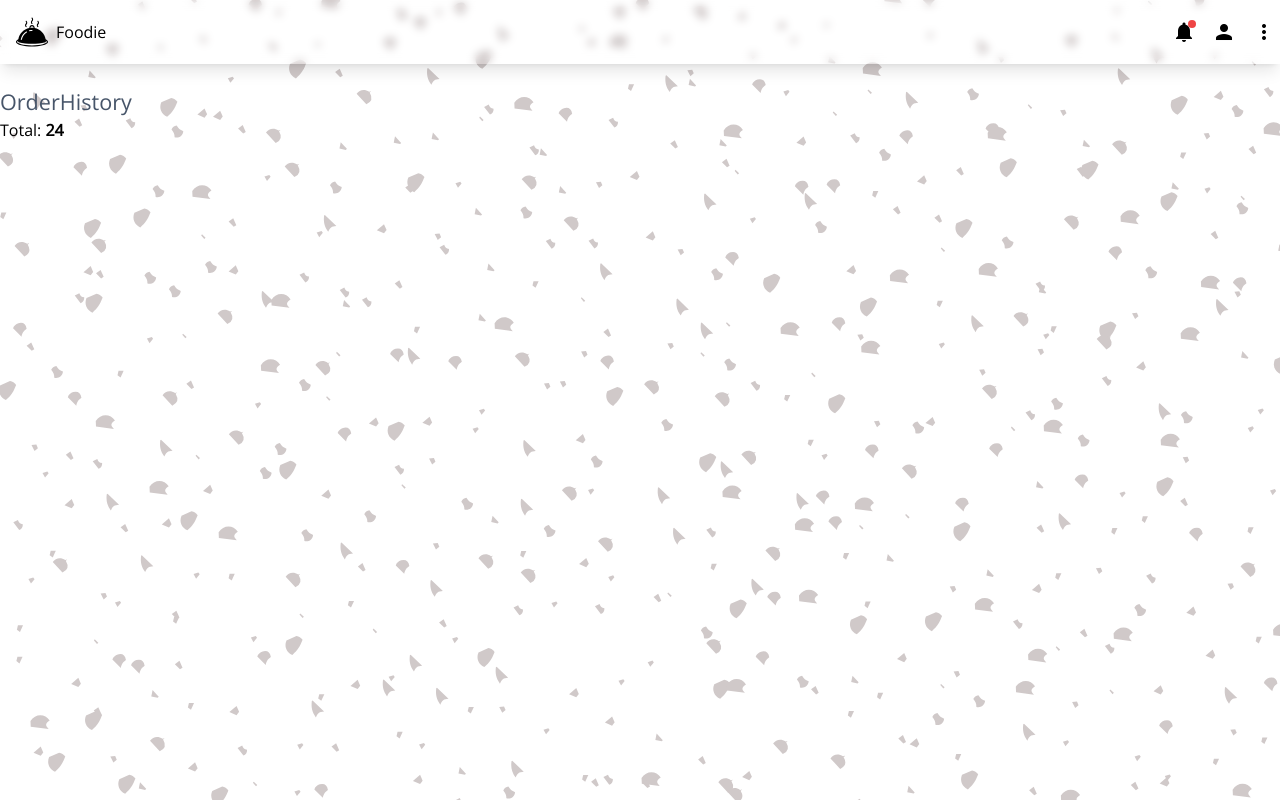
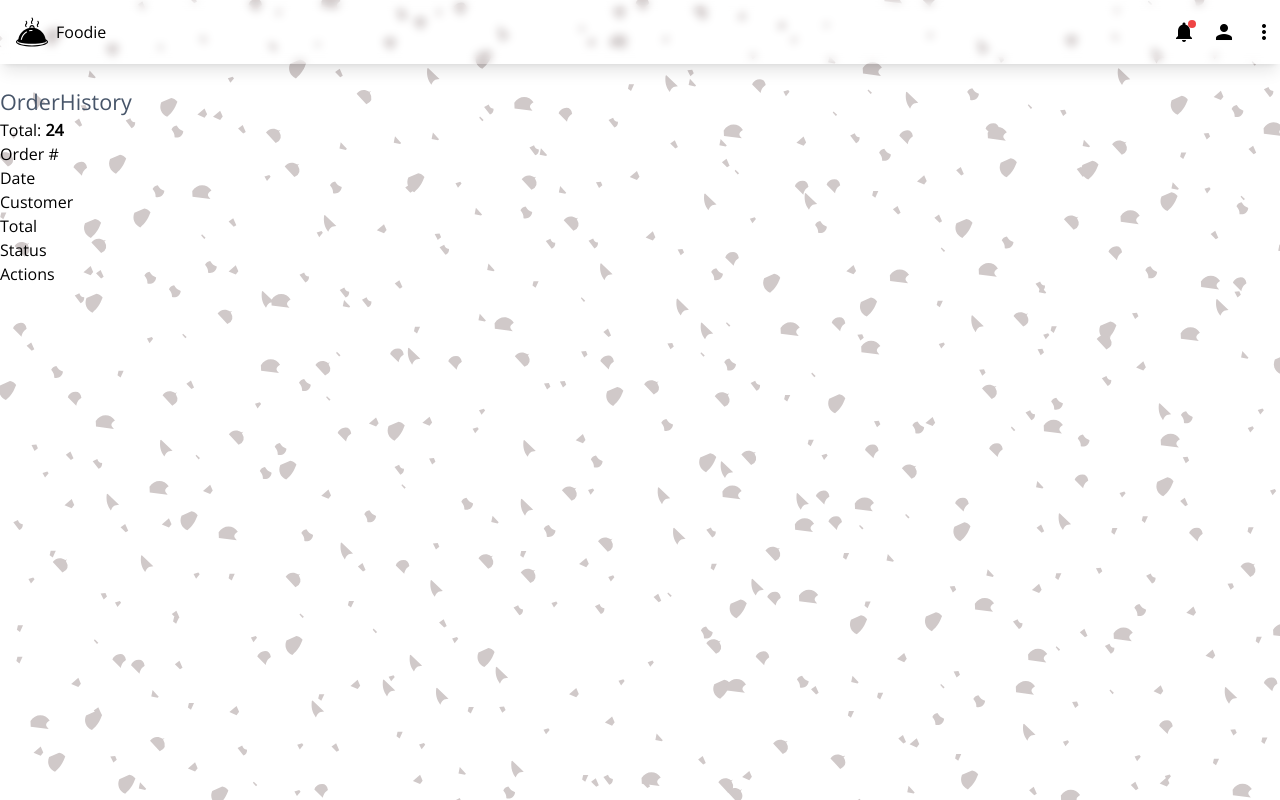
Before and after one commit to dom-codex/Foodapp-admin-frontend, a React (Create React App) app: page / in a window 1280 px wide. Built offline with nearby package versions, Linux system fonts and the light colour scheme.

Commit message:
add grid header

```diff
--- a/src/pages/orderhistory.js
+++ b/src/pages/orderhistory.js
@@ -5,8 +5,35 @@ const OrderHistory = () => {
     <section>
       <div>
         <PageLabel label="OrderHistory" value={24} />
+        <div>
+          <OrderHeader />
+        </div>
       </div>
     </section>
   );
 };
 export default OrderHistory;
+const OrderHeader = () => {
+  return (
+    <div className="grid grid-cols-[repeat(6,1fr) ">
+      <div>
+        <p>Order #</p>
+      </div>
+      <div>
+        <p>Date</p>
+      </div>
+      <div>
+        <p>Customer</p>
+      </div>
+      <div>
+        <p>Total</p>
+      </div>
+      <div>
+        <p>Status</p>
+      </div>
+      <div>
+        <p>Actions</p>
+      </div>
+    </div>
+  );
+};
```
